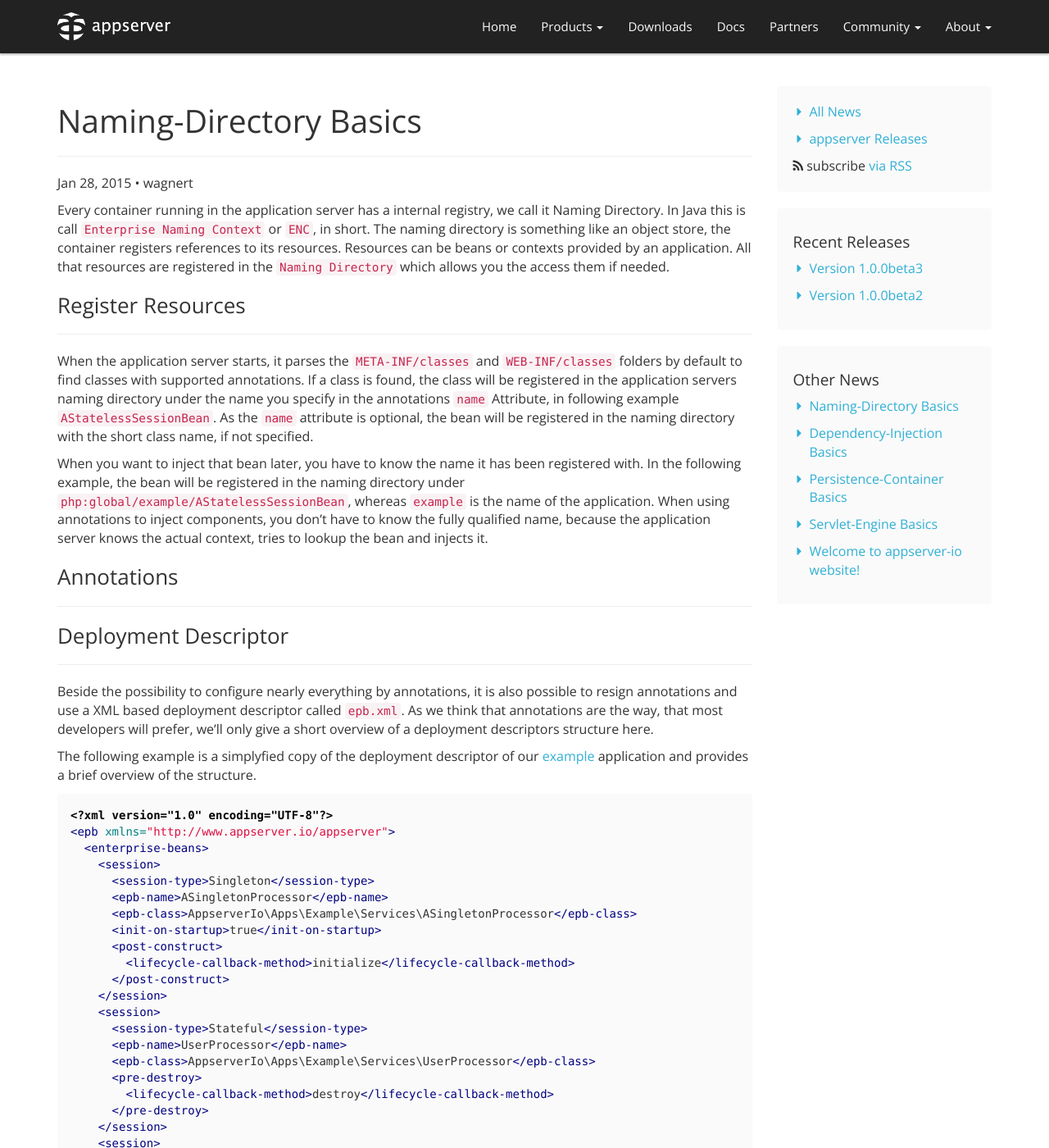
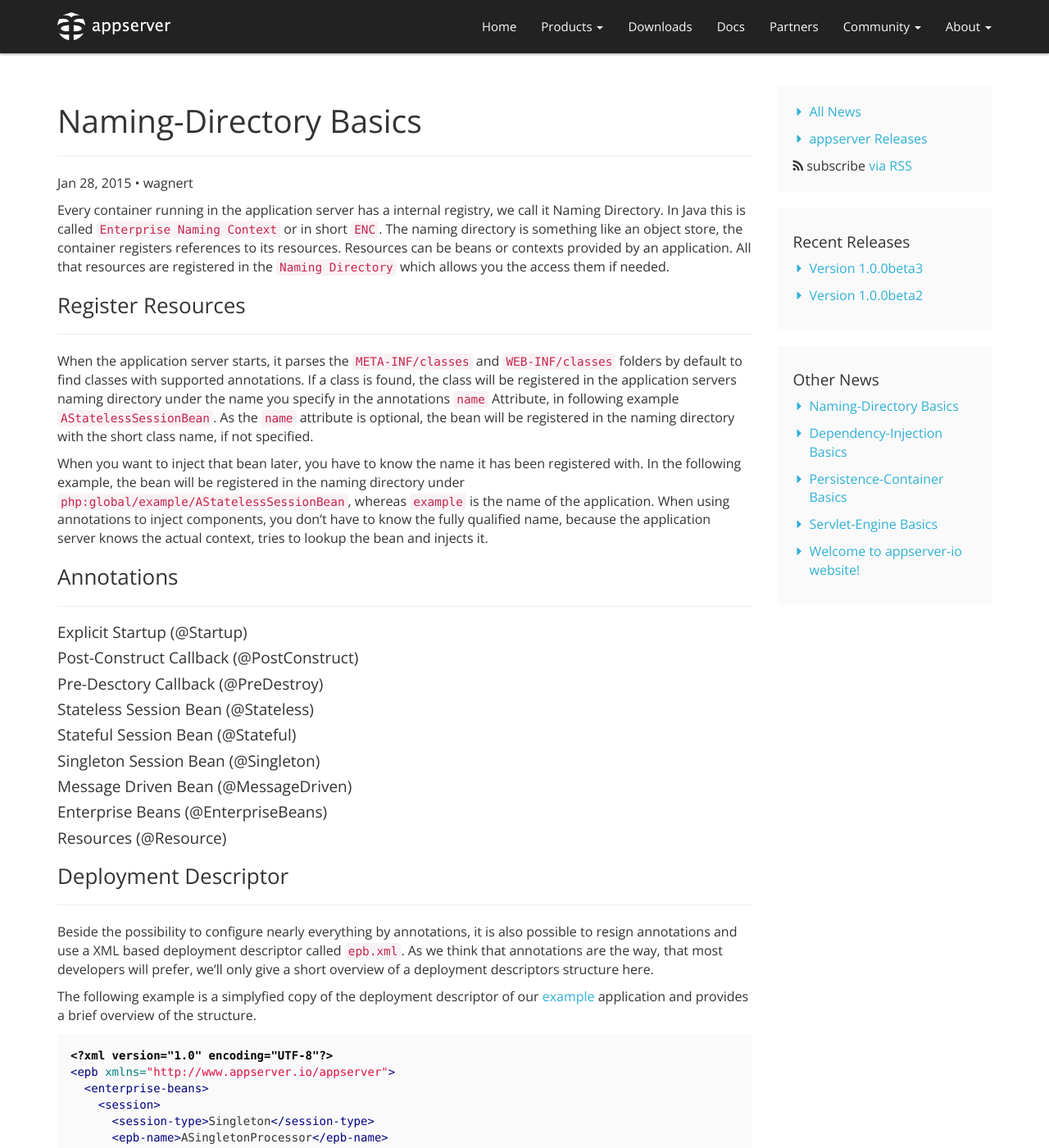
Before and after one commit to appserver-io/appserver, a Jekyll site: the page built from _posts/2015-01-28-naming-directory-basics.md, in a window 1280 px wide and 1400 px high. Shown: the whole window at 82% size. Built offline with Jekyll 4.4.1, drawn with Linux system fonts in a browser that asks for light colours; nearby versions of some CDN libraries; library files that are not in the unit come from our copies; Markdown is read by kramdown in place of the engine named in the settings.

Commit message:
Update 2015-01-28-naming-directory-basics.md

```diff
--- a/_posts/2015-01-28-naming-directory-basics.md
+++ b/_posts/2015-01-28-naming-directory-basics.md
@@ -7,7 +7,7 @@ version: 1.0.0beta4
 categories: [Naming-Directory]
 ---
 
-Every container running in the application server has a internal registry, we call it Naming Directory. In Java this is call `Enterprise Naming Context` or `ENC`, in short. The naming directory is something like an object store, the container registers references to its resources. Resources can be beans or contexts provided by an application. All that resources are registered in the `Naming Directory` which allows you the access them if needed.
+Every container running in the application server has a internal registry, we call it Naming Directory. In Java this is called `Enterprise Naming Context` or in short `ENC`. The naming directory is something like an object store, the container registers references to its resources. Resources can be beans or contexts provided by an application. All that resources are registered in the `Naming Directory` which allows you the access them if needed.
 
 ### Register Resources
 ***
@@ -19,8 +19,23 @@ When you want to inject that bean later, you have to know the name it has been r
 ### Annotations
 ***
 
+#### Explicit Startup (@Startup)
 
+#### Post-Construct Callback (@PostConstruct)
 
+#### Pre-Desctory Callback (@PreDestroy)
+
+#### Stateless Session Bean (@Stateless)
+
+#### Stateful Session Bean (@Stateful)
+
+#### Singleton Session Bean (@Singleton)
+
+#### Message Driven Bean (@MessageDriven)
+
+#### Enterprise Beans (@EnterpriseBeans)
+
+#### Resources (@Resource)
 
 ### Deployment Descriptor
 ***
```
